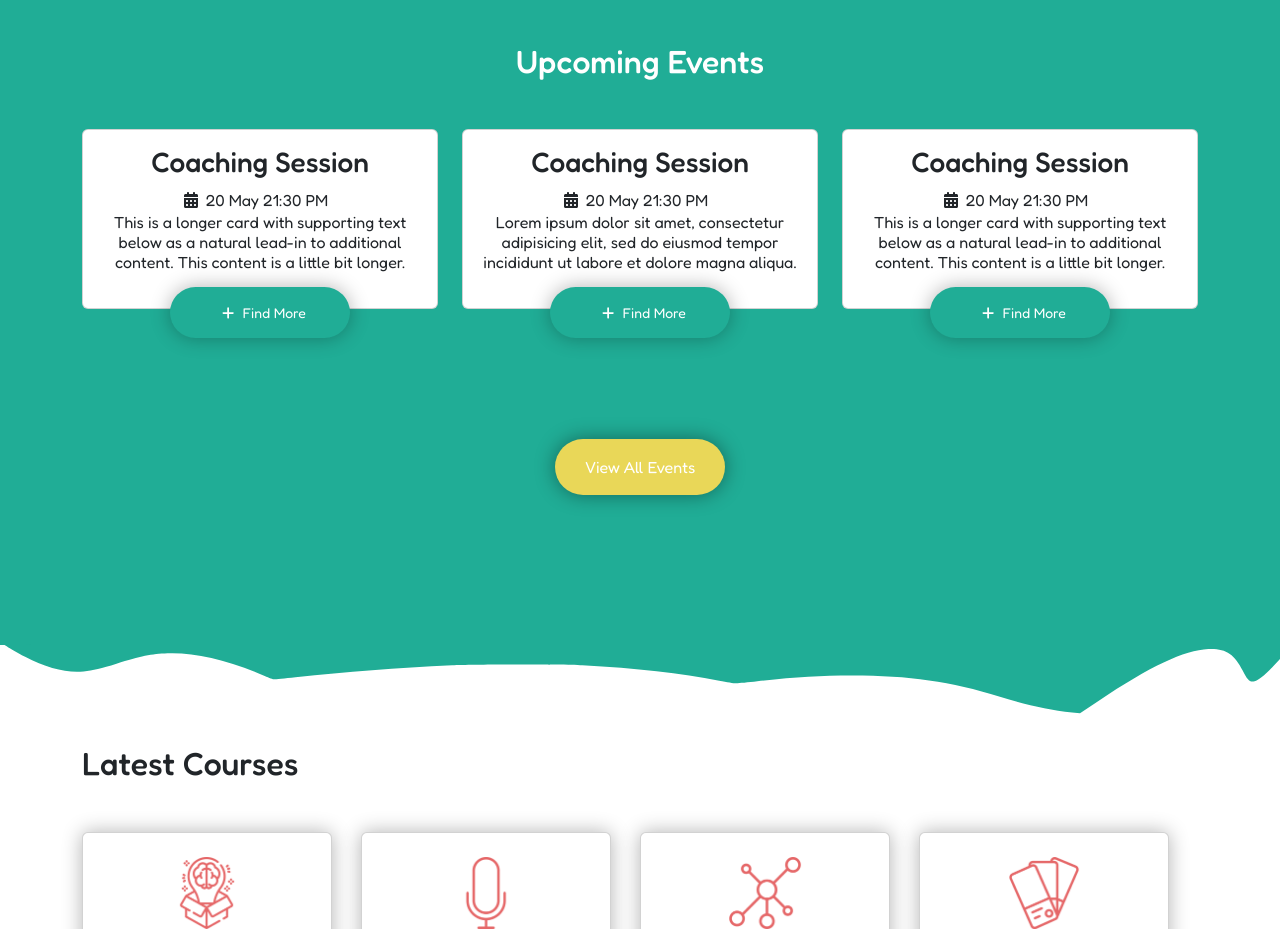
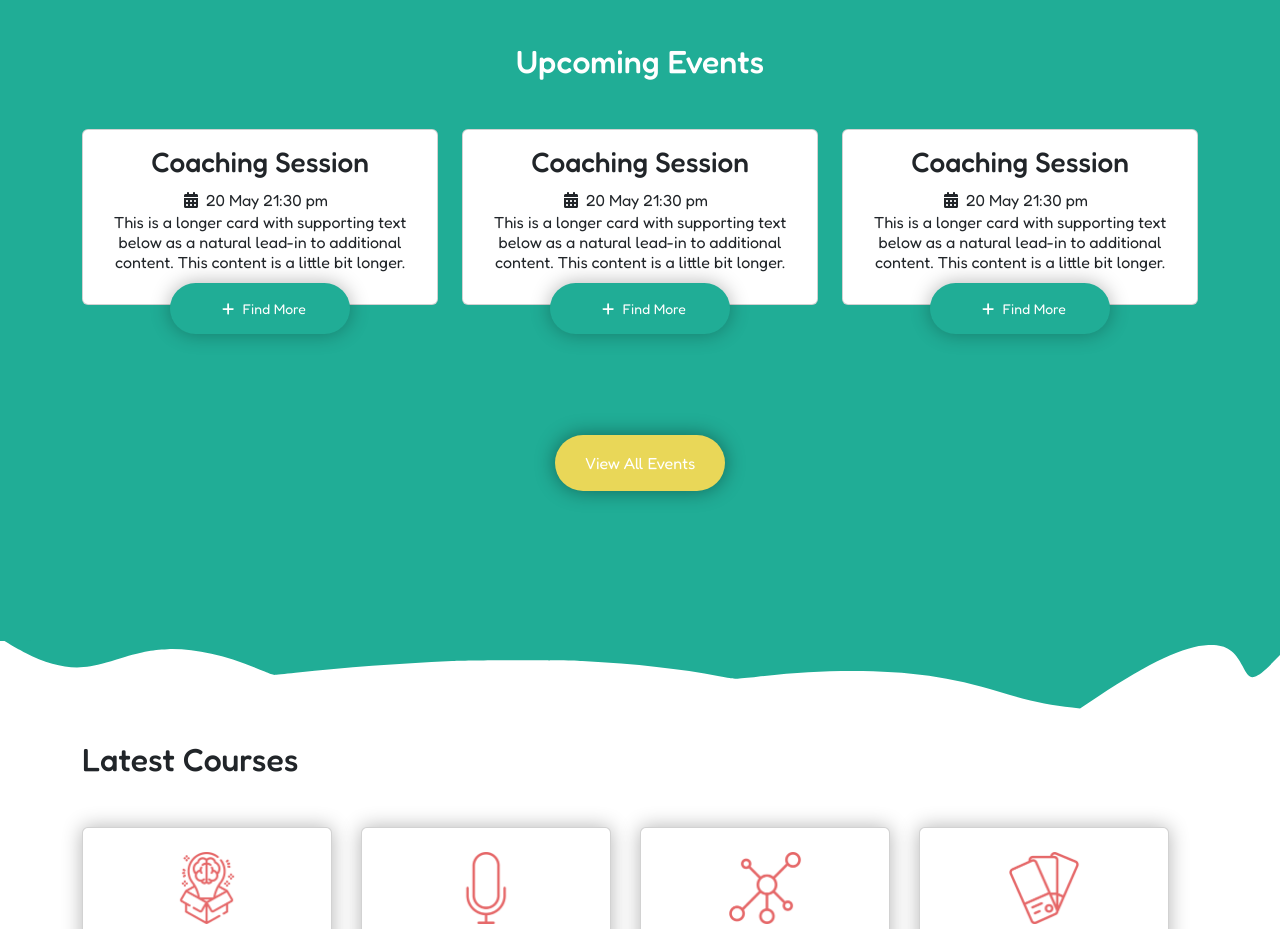
Before and after one commit to MathiasChirivi/proj-html-vuejs, a Vue app: page / in a window 1280 px wide. Shown: the part 3260-4189 px from the top of the page. Built offline with nearby package versions, Linux system fonts and the light colour scheme.

Commit message:
add dati in store.js for section2

```diff
--- a/src/components/AppSection2.vue
+++ b/src/components/AppSection2.vue
@@ -1,6 +1,12 @@
 <script >
+import { MainSection2 } from '../data/store';
 export default {
     name: "AppSection2",
+    computed: {
+        CoachingEvent() {
+            return MainSection2.CoachingEvent;
+        }
+    }
 }
 </script>
 <!-- in this section we see the various events through cards and the graph that explains some steps -->
@@ -38,46 +44,15 @@ export default {
                 srcset="">
             <h2 class="text-white mb-5">Upcoming Events</h2>
             <div class="row row-cols-1 row-cols-md-3 g-4">
-                <div class="col">
+                <div class="col" v-for="event in CoachingEvent">
                     <div class="card h-100">
                         <div class="card-body">
                             <h3 class="card-title text-center">Coaching Session</h3>
                             <div class="d-flex align-items-center justify-content-center">
                                 <font-awesome-icon :icon="['fas', 'calendar-days']" />
-                                <p class="m-0 mx-2">20 May 21:30 PM</p>
+                                <p class="m-0 mx-2">{{ event.date }}</p>
                             </div>
-                            <p class="card-text text-center lh-sm">This is a longer card with supporting text below as a
-                                natural lead-in to additional content. This content is a little bit longer.</p>
-                            <a href="#" class="btnFind  text-center"><font-awesome-icon class="mx-2"
-                                    :icon="['fas', 'plus']" />Find More</a>
-                        </div>
-                    </div>
-                </div>
-                <div class="col position-relative">
-                    <div class="card h-100">
-                        <div class="card-body">
-                            <h3 class="card-title text-center">Coaching Session</h3>
-                            <div class="d-flex align-items-center justify-content-center">
-                                <font-awesome-icon :icon="['fas', 'calendar-days']" />
-                                <p class="m-0 mx-2">20 May 21:30 PM</p>
-                            </div>
-                            <p class="card-text text-center lh-sm">Lorem ipsum dolor sit amet, consectetur adipisicing elit,
-                                sed do eiusmod tempor incididunt ut labore et dolore magna aliqua.</p>
-                            <a href="#" class="btnFind  text-center"><font-awesome-icon class="mx-2"
-                                    :icon="['fas', 'plus']" />Find More</a>
-                        </div>
-                    </div>
-                </div>
-                <div class="col">
-                    <div class="card heightBody">
-                        <div class="card-body">
-                            <h3 class="card-title text-center">Coaching Session</h3>
-                            <div class="d-flex align-items-center justify-content-center">
-                                <font-awesome-icon :icon="['fas', 'calendar-days']" />
-                                <p class="m-0 mx-2">20 May 21:30 PM</p>
-                            </div>
-                            <p class="card-text text-center lh-sm">This is a longer card with supporting text below as a
-                                natural lead-in to additional content. This content is a little bit longer.</p>
+                            <p class="card-text text-center lh-sm">{{ event.description }}</p>
                             <a href="#" class="btnFind  text-center"><font-awesome-icon class="mx-2"
                                     :icon="['fas', 'plus']" />Find More</a>
                         </div>
--- a/src/data/store.js
+++ b/src/data/store.js
@@ -77,6 +77,23 @@ export const Main = reactive({
             description: "Learning from world-leading academics and practitioners, you’ll not only receive an outstanding grounding in the theory of law, but you will be able to understand how those principles are applied in practice through a range of student-led activities and competitions.",
             display: 'none'
         }
+    ]
+})
+
+export const MainSection2 = reactive({
+    CoachingEvent: [
+        {
+            date: "20 May 21:30 pm",
+            description: "This is a longer card with supporting text below as a natural lead-in to additional content. This content is a little bit longer.",
+        },
+        {
+            date: "20 May 21:30 pm",
+            description: "This is a longer card with supporting text below as a natural lead-in to additional content. This content is a little bit longer.",
+        },
+        {
+            date: "20 May 21:30 pm",
+            description: "This is a longer card with supporting text below as a natural lead-in to additional content. This content is a little bit longer.",
+        },
     ]
 })
 
```
